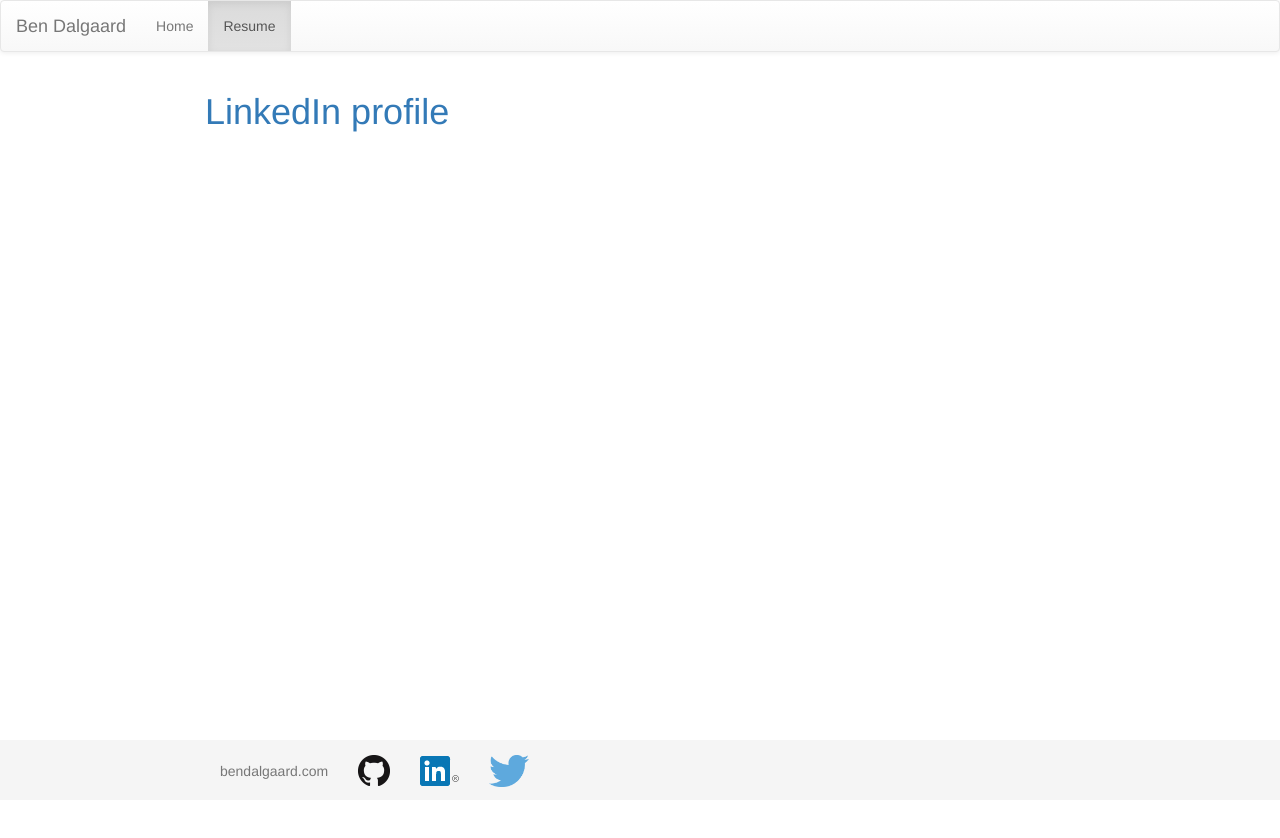
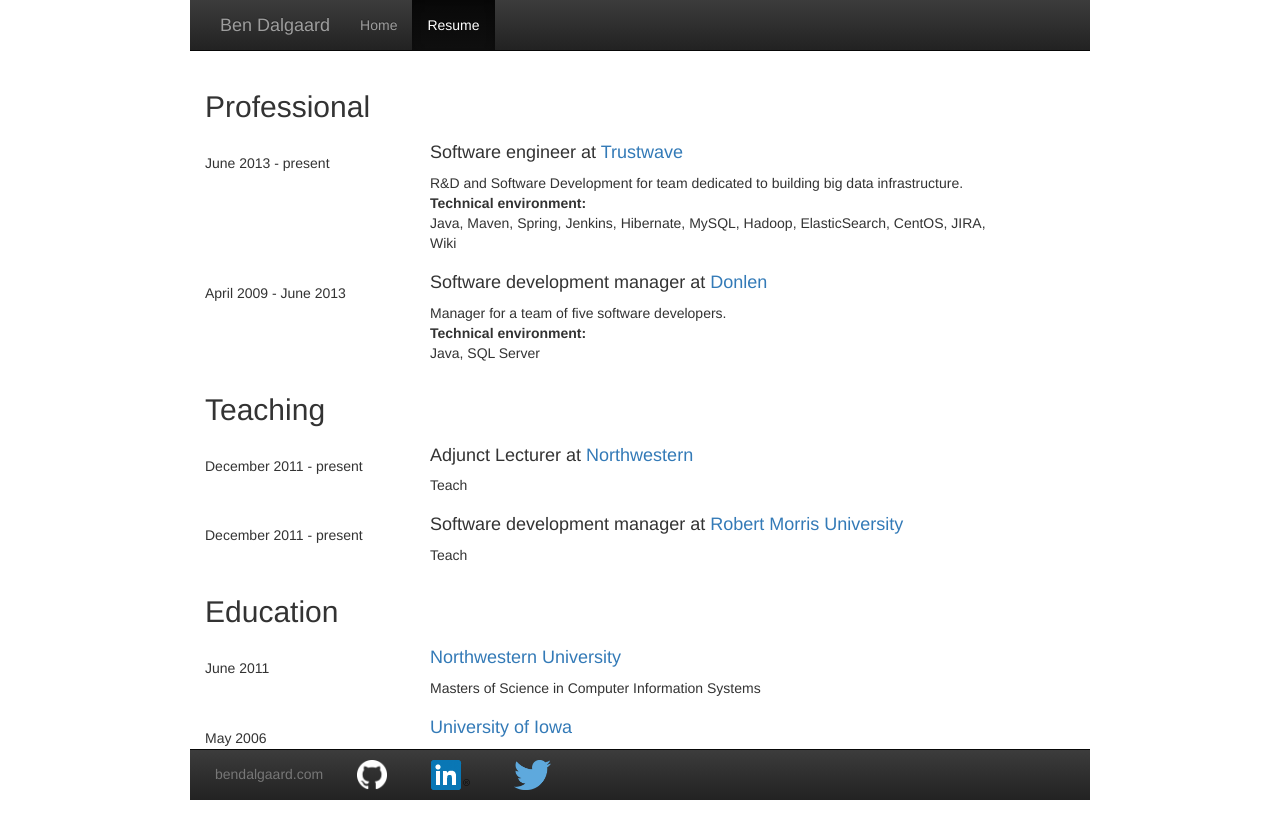
Before and after one commit to bendalgaard/Personal_Website, a plain HTML site: page resume.html in a window 1280 px wide. Before the commit the page ends 802 px from the top, so only its background shows below. Drawn offline with nearby package versions, Linux system fonts and the light colour scheme.

Commit message:
restyling

```diff
--- a/resume.html
+++ b/resume.html
@@ -4,17 +4,19 @@
 	<meta charset="utf-8">
 	<title>bendalgaard.com</title>
 	<!-- Latest compiled and minified CSS -->
-	<link rel="stylesheet" href="http://netdna.bootstrapcdn.com/bootstrap/3.0.3/css/bootstrap.min.css" ></link>
+	<link rel="stylesheet" href="http://netdna.bootstrapcdn.com/bootstrap/3.0.3/css/bootstrap.min.css" />
 	<!-- Optional theme -->
-	<link rel="stylesheet" href="http://netdna.bootstrapcdn.com/bootstrap/3.0.3/css/bootstrap-theme.min.css" ></link>
-	<link href="./static/css/main.css" rel="stylesheet" ></link>
+	<link rel="stylesheet" href="http://netdna.bootstrapcdn.com/bootstrap/3.0.3/css/bootstrap-theme.min.css" />
+	<link href="./static/css/main.css" rel="stylesheet" />
 	<style type="text/css" ></style>
 </head>
 
 <body>
 	<div id="wrap">
+		<!-- container ================================================== -->
+		<div class="container">
 			<!-- navigation bar ================================================== -->
-		<nav class="navbar navbar-default" role="navigation">
+			<nav class="navbar navbar-inverse navbar-fixed-top container" role="navigation">
 				<div class="navbar-header">
 					<button type="button" class="navbar-toggle" data-toggle="collapse" data-target="#example-navbar-collapse">
 						<span class="sr-only">Toggle navigation</span>
@@ -28,46 +30,77 @@
 					<ul class="nav navbar-nav">
 						<li><a href="./index.html">Home</a></li>
 						<li class="active"><a href="#">Resume</a></li>
+						<li id="snippets-nav" class="hide"><a href="./snippets.html">Snippets</a></li>
 					</ul>
 				</div>
-		</nav>
+			</nav><!-- end header nav -->
 
-		<!-- container ================================================== -->
-		<div class="container">
-			<h1><a href=http://www.linkedin.com/in/bendalgaard target=_blank>LinkedIn profile</a></h1>
+			<h2>Professional</h2>
+			<div class="row">
+				<div class="col-md-3"><br>June 2013 - present</div>
+				<div class="col-md-8">
+					<h4>Software engineer at <a href="http://www.trustwave.com/" target="_blank">Trustwave</a></h4>
+					<p>R&amp;D and Software Development for team dedicated to building big data infrastructure.<br>
+						<b>Technical environment:</b><br>Java, Maven, Spring, Jenkins, Hibernate, MySQL, Hadoop, ElasticSearch, CentOS, JIRA, Wiki</p>
+				</div><!-- /col-md-8 -->
+			</div><!-- /row -->
+			<div class="row">
+				<div class="col-md-3"><br>April 2009 - June 2013</div>
+				<div class="col-md-8">
+					<h4>Software development manager at <a href="http://donlen.com/" target="_blank">Donlen</a></h4>
+					<p>Manager for a team of five software developers.<br>
+						<b>Technical environment:</b><br>Java, SQL Server</p>
+				</div><!-- /col-md-8 -->
+			</div><!-- /row -->
 
-			</div>
-			<!-- end container -->
-			<div id="push"></div>
-		</div>
+			<h2>Teaching</h2>
+			<div class="row">
+				<div class="col-md-3"><br>December 2011 - present</div>
+				<div class="col-md-8">
+					<h4>Adjunct Lecturer at <a href="http://sps.northwestern.edu/" target="_blank">Northwestern</a></h4>
+					<p>Teach<br></p>
+				</div><!-- /col-md-8 -->
+			</div><!-- /row -->
+			<div class="row">
+				<div class="col-md-3"><br>December 2011 - present</div>
+				<div class="col-md-8">
+					<h4>Software development manager at <a href="http://robertmorris.edu/" target="_blank">Robert Morris University</a></h4>
+					<p>Teach<br></p>
+				</div><!-- /col-md-8 -->
+			</div><!-- /row -->
+			<h2>Education</h2>
+			<div class="row">
+				<div class="col-md-3"><br>June 2011</div>
+				<div class="col-md-8">
+					<h4><a href="http://northwestern.edu/" target="_blank">Northwestern University</a></h4>
+					<p>Masters of Science in Computer Information Systems<br></p>
+				</div><!-- /col-md-8 -->
+			</div><!-- /row -->
+			<div class="row">
+				<div class="col-md-3"><br>May 2006</div>
+				<div class="col-md-8">
+					<h4><a href="http://uiowa.edu/" target="_blank">University of Iowa</a></h4>
+					<p>Bachelor's of Science in Mathematics and Physics<br></p>
+				</div><!-- /col-md-8 -->
+			</div><!-- /row -->
+		</div><!-- end container -->
 
 		<!-- footer ================================================== -->
 		<div id="footer">
-			<div class="container">
-				<table id="footerTable">
-					<tr>
-						<td>
+			<nav class="navbar navbar-inverse navbar-fixed-bottom container">
 				<a class="text-muted" href="http://bendalgaard.com" >bendalgaard.com</a>
-						</td>
-						<td>
 				<a href="http://github.com/bendalgaard" target="_blank" >
-								<img src="resources/GitHub-Mark-32px.png" ></img>
+					<img src="static/image/GitHub-Mark-Light-32px.png" alt="GitHub" />
 				</a>
-						</td>
-						<td>
-							<a href="http://www.linkedin.com/in/bendalgaard" target="_blank" >
-								<img src="resources/InBug-30px-R.png" ></img>
+				<a href="http://linkedin.com/in/bendalgaard" target="_blank">
+					<img src="static/image/InBug-30px-R.png" alt="LinkedIn" />
 				</a>
-						</td>
-						<td>
-							<a href="http://twitter.com/bendalgaard" target="_blank" >
-								<img src="resources/Twitter_logo_blue.png" ></img>
+				<a href="http://twitter.com/bendalgaard" target="_blank">
+					<img src="static/image/Twitter_logo_blue.png" alt="Twitter" />
 				</a>
-						</td>
-					</tr>
-				</table>
-			</div>
-		</div>
+			</nav>
+		</div><!-- end footer-->
+	</div><!-- end wrap-->
 
 	<!-- JavaScript placed at the end of the document so the pages load faster -->
 	<!-- Optional: Include the jQuery library -->
--- a/static/css/main.css
+++ b/static/css/main.css
@@ -15,24 +15,22 @@
 #wrap {
   min-height: 100%;
   height: auto;
-  /* Negative indent footer by its height */
-  margin: 0 auto -60px;
   /* Pad bottom by footer height */
-  padding: 0 0 60px;
+  padding: 70px 0 70px;
 }
 
 /* Set the fixed height of the footer here */
 #footer {
   height: 60px;
-  background-color: #f5f5f5;
 }
 
-#footerTable td {
-  padding:15px;
+#footer img {
+  max-height:30px;
+  margin: 10px;
 }
 
-#footerTable td img {
-  max-height:32px;
+#footer a {
+  margin: 10px;
 }
 
 /* Custom page CSS
--- a/static/js/main.js
+++ b/static/js/main.js
@@ -1 +1 @@
-var easter_egg = new Konami(function() { alert('Konami code!')});
+var easter_egg = new Konami(function() { $("#snippets-nav").removeClass('hide');});
```
Also changed, not shown: index.html (+22 -37 lines), ico/favicon.ico (deleted), resources/GitHub-Mark-32px.png (deleted), resources/InBug-30px-R.png (deleted), resources/Twitter_logo_blue.png (deleted). Lines whose indentation alone changed are shown as unchanged.
